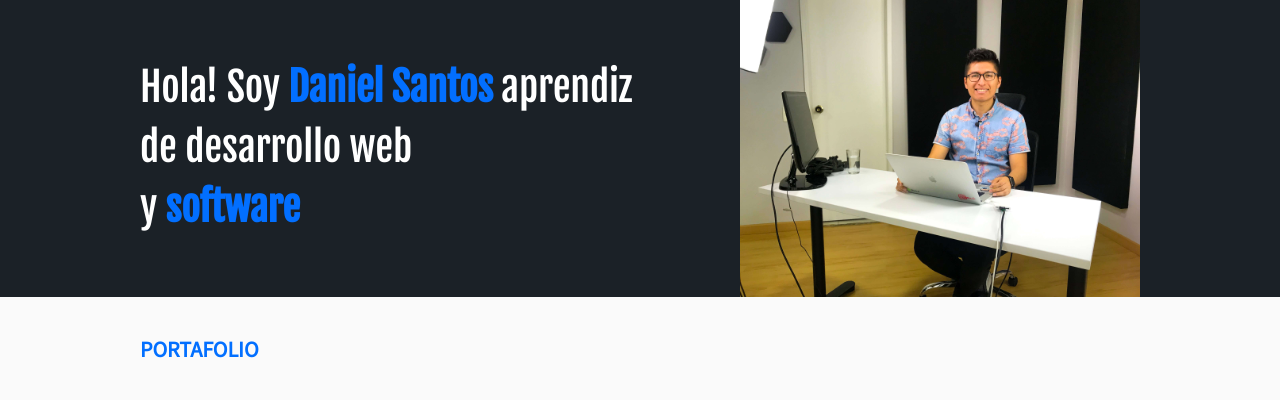
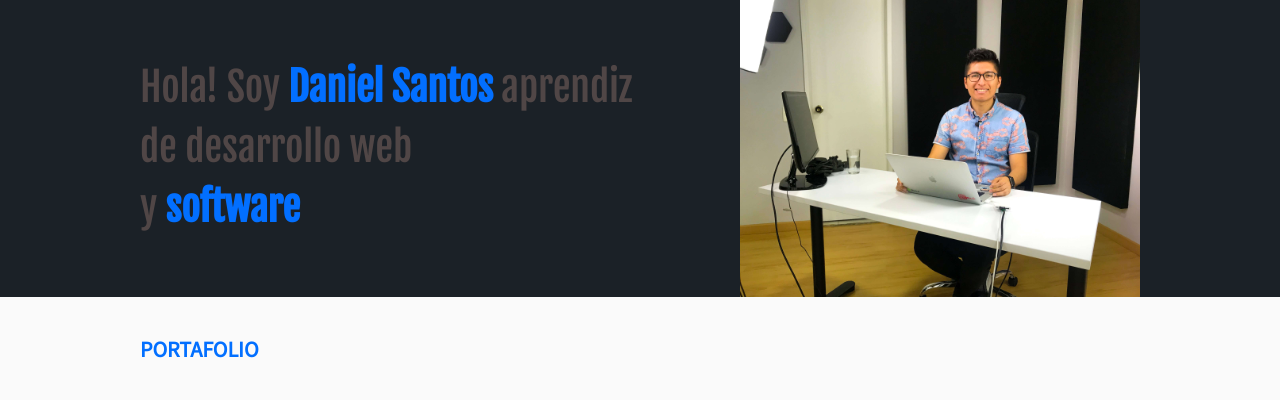
Before and after one commit to DanielSantos495/-curso-pagespeed-insights, a plain HTML site: page index.html in a window 1280 px wide. Shown: the part 73-473 px from the top of the page. Drawn offline with Linux system fonts and the light colour scheme.

Commit message:
Modificamos link de estilos

```diff
--- a/css/style.css
+++ b/css/style.css
@@ -56,8 +56,9 @@ h1
     font-size: 40px;
     line-height: 1.5;
     letter-spacing: -.2px;
-    color: white;
-    margin: 0;
+    color: rgb(80, 70, 70);
+		margin: 0;
+		max-width: 500px;
     /* text-transform: lowercase; */
 }
 h1 strong
--- a/index.html
+++ b/index.html
@@ -4,9 +4,9 @@
         <link rel="icon" type="image/png" href="images/favicon.png" />
         <meta charset="utf-8" />
         <title>Hola soy Daniel Santos</title>
-        <link href="https://fonts.googleapis.com/css?family=Fjalla+One|Source+Sans+Pro&display=swap" rel="stylesheet">
+        <!-- <link href="https://fonts.googleapis.com/css?family=Fjalla+One|Source+Sans+Pro&display=swap" rel="stylesheet"> -->
         <!-- <link rel="stylesheet" href="css/media.css" media="screen and (max-width:768px)"/> -->
-        <link rel="stylesheet" href="css/style.css"/>
+        <!-- <link rel="stylesheet" href="css/style.css"/> -->
         <meta name="viewport" content="width=device-width, initial-scale=1" />
     </head>
 
@@ -159,6 +159,9 @@
                     </div>
             </div>
         </footer>
+        <link href="https://fonts.googleapis.com/css?family=Fjalla+One|Source+Sans+Pro&display=swap" rel="stylesheet">
+        <!-- <link rel="stylesheet" href="css/media.css" media="screen and (max-width:768px)"/> -->
+        <link rel="stylesheet" href="css/style.css"/>
         <script>
 
             const ipad = window.matchMedia("screen and (max-width:767px)");
```
